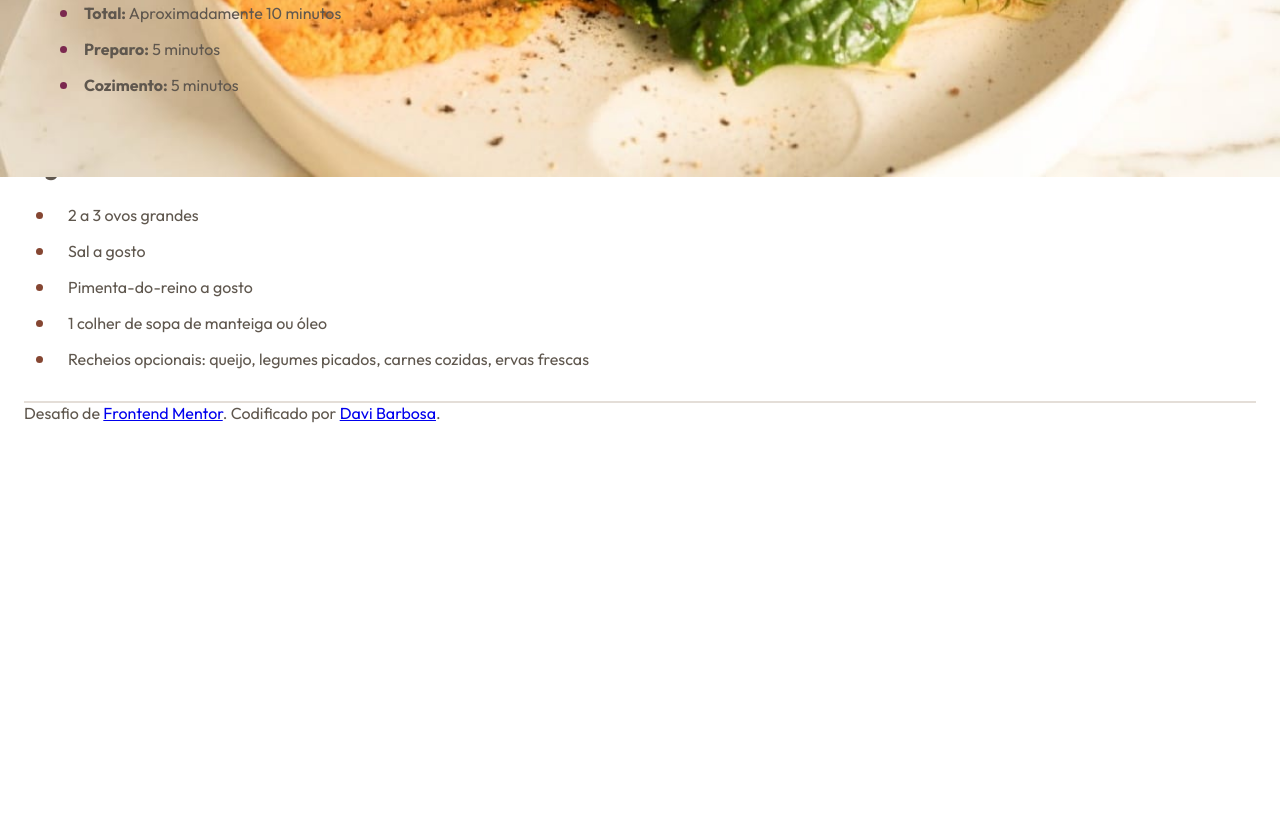
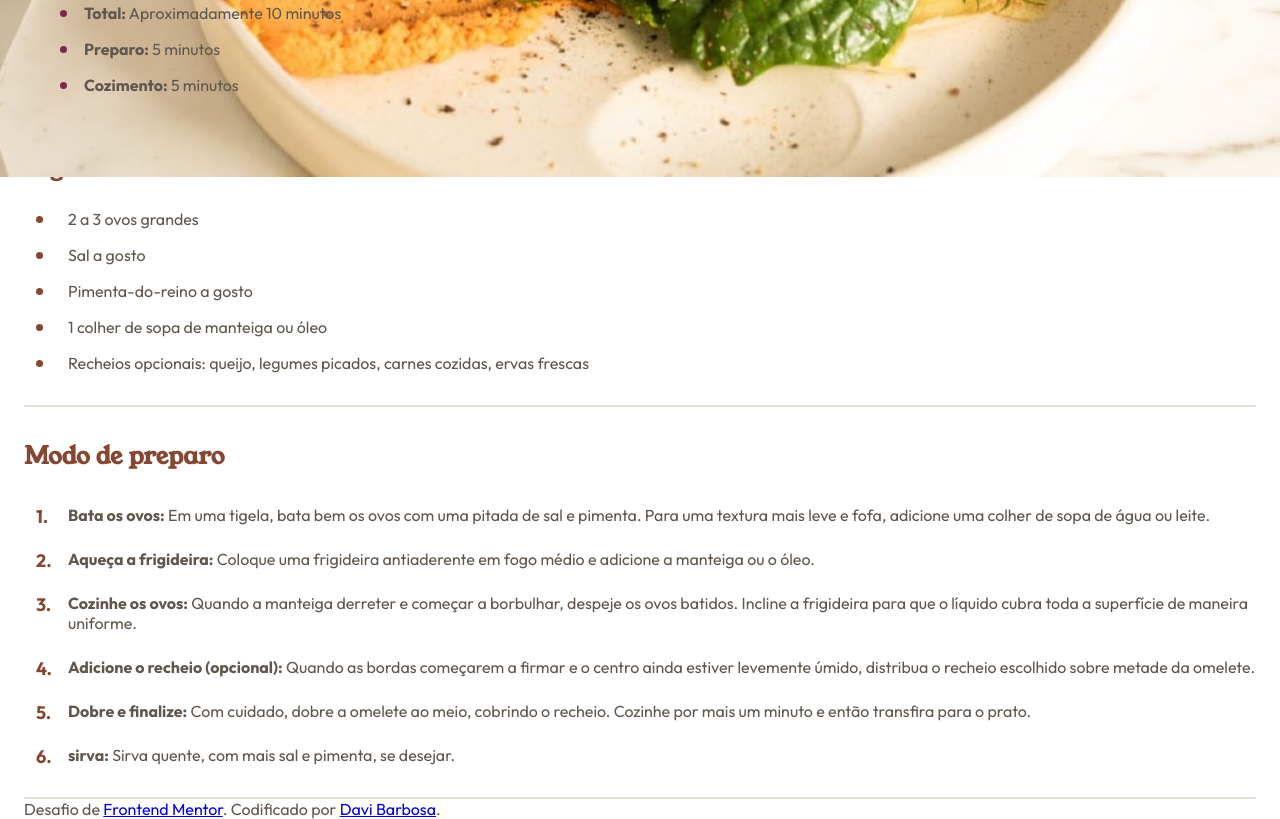
Before and after one commit to davibarbosadev/frontend-mentor-challenges, a plain HTML site: page recipe-page/index.html in a window 1280 px wide. Shown: the part 408-1227 px from the top of the page. Before the commit the page ends 831 px from the top, so only its background shows below. Drawn offline with Linux system fonts and the light colour scheme.

Commit message:
add instructions section

```diff
--- /dev/null
+++ b/recipe-page/assets/styles/instructions.css
@@ -0,0 +1,33 @@
+.instructions {
+    padding: 3.2rem 0;
+    border-bottom: 2px solid var(--clr-stone-150);
+}
+
+.instructions__list {
+    list-style: none;
+    margin: 3.2rem 0 0 1.2rem;
+    counter-reset: item;
+    position: relative;
+}
+
+.instructions__item {
+    counter-increment: item;
+    margin: 0 0 2.4rem 3.2rem;
+}
+
+.instructions__item:last-child {
+    margin-bottom: 0;
+}
+
+.instructions__item::before {
+    content: counter(item) ".";
+    position: absolute;
+    left: 0;
+    font-size: 1.8rem;
+    font-weight: bold;
+    color: var(--clr-brown-800);
+}
+
+.instructions__text > span {
+    font-weight: 700;
+}
--- a/recipe-page/assets/styles/main.css
+++ b/recipe-page/assets/styles/main.css
@@ -1,6 +1,8 @@
 @import url("https://fonts.googleapis.com/css2?family=Outfit:wght@100..900&family=Young+Serif&display=swap");
 @import "variables.css";
 @import "reset.css";
+@import "utilitaries.css";
 @import "header.css";
 @import "preparation-time.css";
 @import "ingredients.css";
+@import "instructions.css";
--- /dev/null
+++ b/recipe-page/assets/styles/utilitaries.css
@@ -0,0 +1,5 @@
+.section__title {
+    font-size: 2.4rem;
+    font-family: "Young Serif", serif;
+    color: var(--clr-brown-800);
+}
--- a/recipe-page/index.html
+++ b/recipe-page/index.html
@@ -31,7 +31,7 @@
             </header>
 
             <section class="preparation-time">
-                <h2 class="preparation-time__title">Tempo de Preparo</h2>
+                <h2 class="section__title">Tempo de Preparo</h2>
                 <ul class="preparation-time__list">
                     <li class="preparation-time__item">
                         <p class="preparation-time__text">
@@ -49,7 +49,7 @@
             </section>
 
             <section class="ingredients">
-                <h2 class="ingredients__title">Ingredientes</h2>
+                <h2 class="section__title">Ingredientes</h2>
                 <ul class="ingredients__list">
                     <li class="ingredients__item">2 a 3 ovos grandes</li>
                     <li class="ingredients__item">Sal a gosto</li>
@@ -59,6 +59,50 @@
                         Recheios opcionais: queijo, legumes picados, carnes cozidas, ervas frescas
                     </li>
                 </ul>
+            </section>
+            <section class="instructions">
+                <h2 class="section__title">Modo de preparo</h2>
+                <ol class="instructions__list">
+                    <li class="instructions__item">
+                        <p class="instructions__text">
+                            <span>Bata os ovos:</span> Em uma tigela, bata bem os ovos com uma
+                            pitada de sal e pimenta. Para uma textura mais leve e fofa, adicione uma
+                            colher de sopa de água ou leite.
+                        </p>
+                    </li>
+                    <li class="instructions__item">
+                        <p class="instructions__text">
+                            <span>Aqueça a frigideira:</span> Coloque uma frigideira antiaderente em
+                            fogo médio e adicione a manteiga ou o óleo.
+                        </p>
+                    </li>
+                    <li class="instructions__item">
+                        <p class="instructions__text">
+                            <span>Cozinhe os ovos:</span> Quando a manteiga derreter e começar a
+                            borbulhar, despeje os ovos batidos. Incline a frigideira para que o
+                            líquido cubra toda a superfície de maneira uniforme.
+                        </p>
+                    </li>
+                    <li class="instructions__item">
+                        <p class="instructions__text">
+                            <span>Adicione o recheio (opcional):</span> Quando as bordas começarem a
+                            firmar e o centro ainda estiver levemente úmido, distribua o recheio
+                            escolhido sobre metade da omelete.
+                        </p>
+                    </li>
+                    <li class="instructions__item">
+                        <p class="instructions__text">
+                            <span>Dobre e finalize:</span> Com cuidado, dobre a omelete ao meio,
+                            cobrindo o recheio. Cozinhe por mais um minuto e então transfira para o
+                            prato.
+                        </p>
+                    </li>
+                    <li class="instructions__item">
+                        <p class="instructions__text">
+                            <span>sirva:</span> Sirva quente, com mais sal e pimenta, se desejar.
+                        </p>
+                    </li>
+                </ol>
             </section>
 
             <div class="attribution">
```
